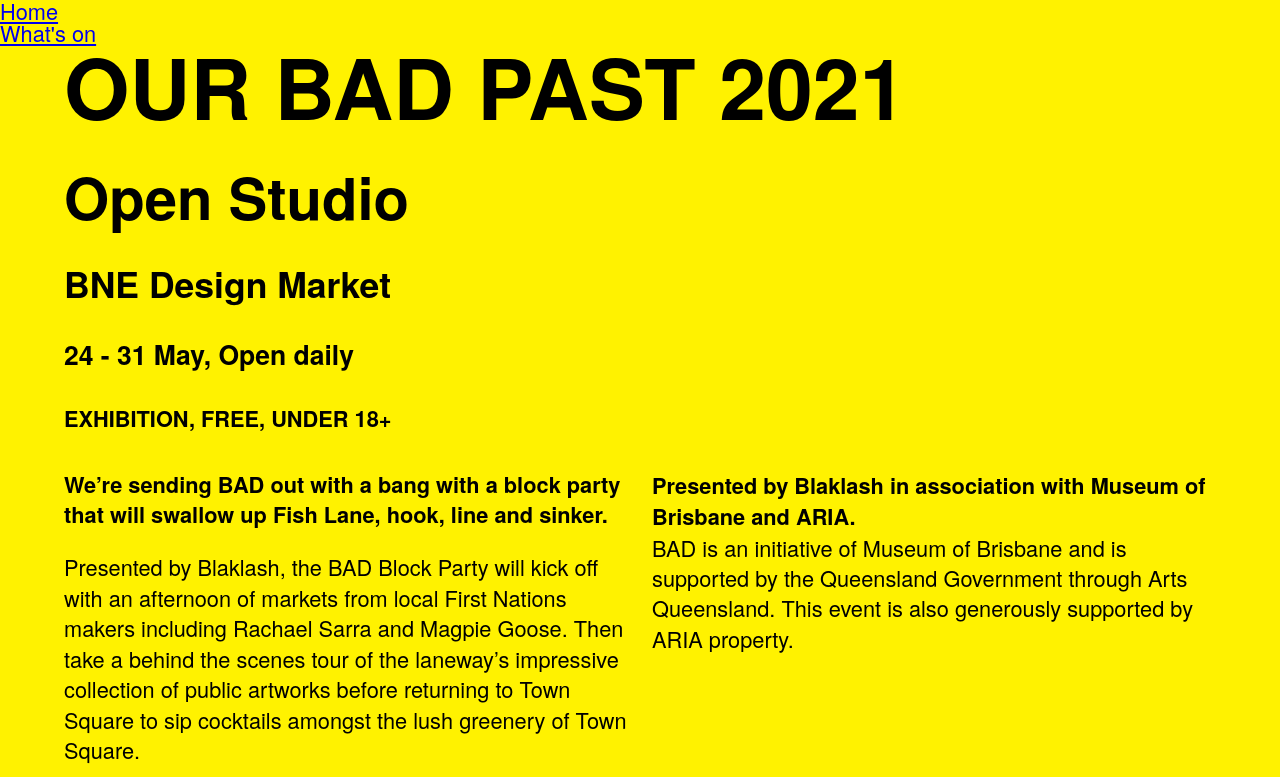
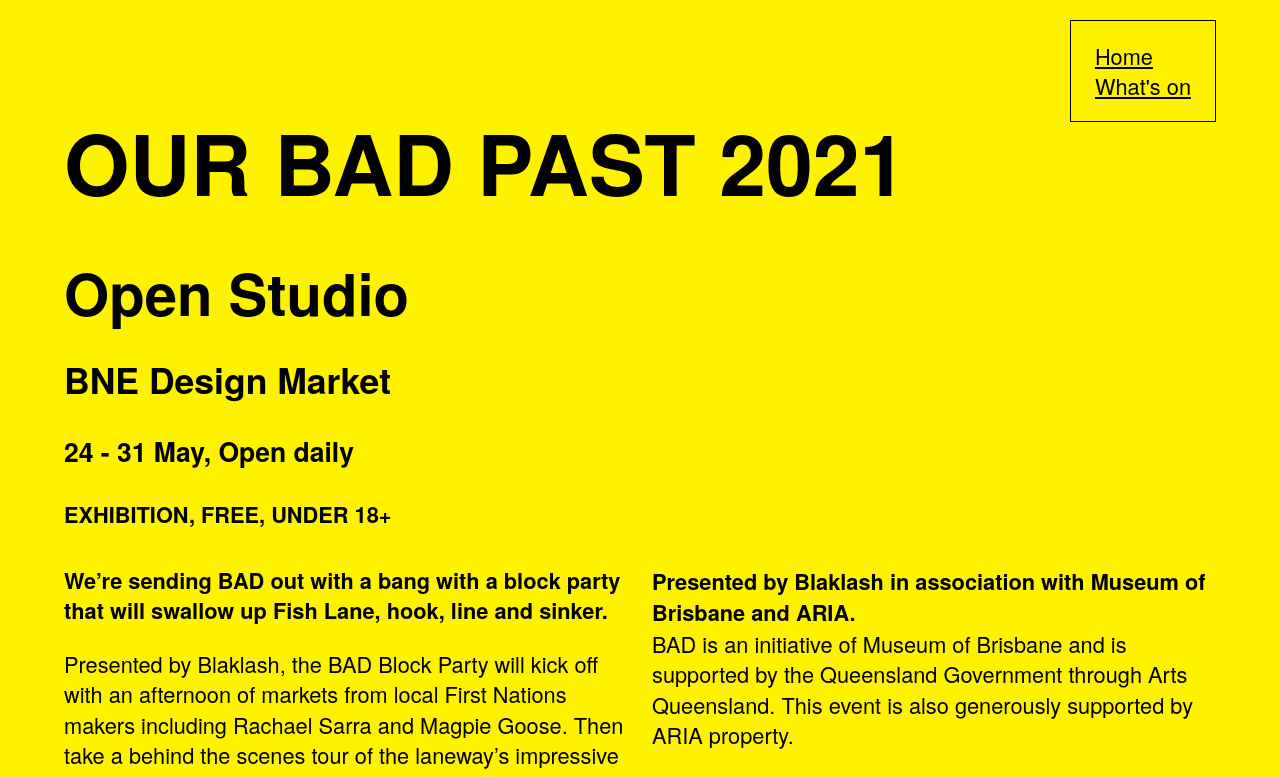
Before and after one commit to shepthomas/bad2023, a React (Create React App) app: page / in a window 1280 px wide. Shown: the top 777 px of the page. Built offline with nearby package versions, Linux system fonts and the light colour scheme.

Commit message:
Added nav

```diff
--- a/src/components/App.js
+++ b/src/components/App.js
@@ -1,6 +1,6 @@
-import { Routes, Route, useLocation, Link } from "react-router-dom";
+import { Routes, Route, useLocation } from "react-router-dom";
 import { Home, WhatsOn } from "./Routes";
-
+import Nav from "./Nav";
 import Footer from "./Footer";
 import "./App.scss";
 
@@ -8,16 +8,7 @@
   const location = useLocation();
   return (
     <div className="BAD t-body">
-      <section>
-        <ul>
-          <li>
-            <Link to="/">Home</Link>
-          </li>
-          <li>
-            <Link to="/whats-on">What's on</Link>
-          </li>
-        </ul>
-      </section>
+      <Nav />
       <Routes location={location} key={location.pathname}>
         <Route path="/" element={<Home />} />
         <Route path="/whats-on" element={<WhatsOn />} />
--- /dev/null
+++ b/src/components/Nav/index.js
@@ -0,0 +1,30 @@
+import { Link } from "react-router-dom";
+import { Container, Grid, Col } from "../Layout";
+import "./style.scss";
+
+export default function Nav() {
+  return (
+    <section className="g-header">
+      <div className="g-header_wrapper">
+        <Container>
+          <Grid>
+            <Col>
+              {/* Logo */}
+              {/* Menu */}
+              <div className="g-header_menu">
+                <ul className="menu-items">
+                  <li className="menu-item">
+                    <Link to="/">Home</Link>
+                  </li>
+                  <li className="menu-item">
+                    <Link to="/whats-on">What's on</Link>
+                  </li>
+                </ul>
+              </div>
+            </Col>
+          </Grid>
+        </Container>
+      </div>
+    </section>
+  );
+}
--- /dev/null
+++ b/src/components/Nav/style.scss
@@ -0,0 +1,31 @@
+@use "../../lib/color" as c;
+
+.g-header {
+  &_wrapper {
+    position: relative;
+  }
+  &_menu {
+    position: fixed;
+    top: 20px;
+    right: 5vw;
+    display: flex;
+    border: 1px solid c.$black;
+    background-color: c.$yellow;
+    padding: 24px;
+
+    .menu-items {
+      display: flex;
+      flex-direction: column;
+
+      .menu-item {
+        margin-bottom: 8px;
+        &:last-child {
+          margin-bottom: 0;
+        }
+        a {
+          color: c.$black;
+        }
+      }
+    }
+  }
+}
--- a/src/components/Routes/Home.js
+++ b/src/components/Routes/Home.js
@@ -1,11 +1,12 @@
 import { Container, Grid, Col } from "../Layout";
-
+import { PageHero } from "../Heroes";
 export default function Home() {
   return (
+    <>
+      <PageHero title="Our BAD Past 2021" />
       <Container>
         <Grid>
           <Col>
-          <h1 className="t-h1 uppercase">Our BAD Past 2021</h1>
             <h2 className="t-h2">Open Studio</h2>
             <h3 className="t-h3">BNE Design Market</h3>
             <h4 className="t-h4">24 - 31 May, Open daily</h4>
@@ -21,8 +22,8 @@
               afternoon of markets from local First Nations makers including
               Rachael Sarra and Magpie Goose. Then take a behind the scenes tour
               of the laneway’s impressive collection of public artworks before
-            returning to Town Square to sip cocktails amongst the lush greenery
-            of Town Square.
+              returning to Town Square to sip cocktails amongst the lush
+              greenery of Town Square.
             </p>
             <p>
               Stick around after dark and watch the lane burst into a riot of
@@ -44,5 +45,6 @@
           </Col>
         </Grid>
       </Container>
+    </>
   );
 }
```
Lines whose indentation alone changed are shown as unchanged.
